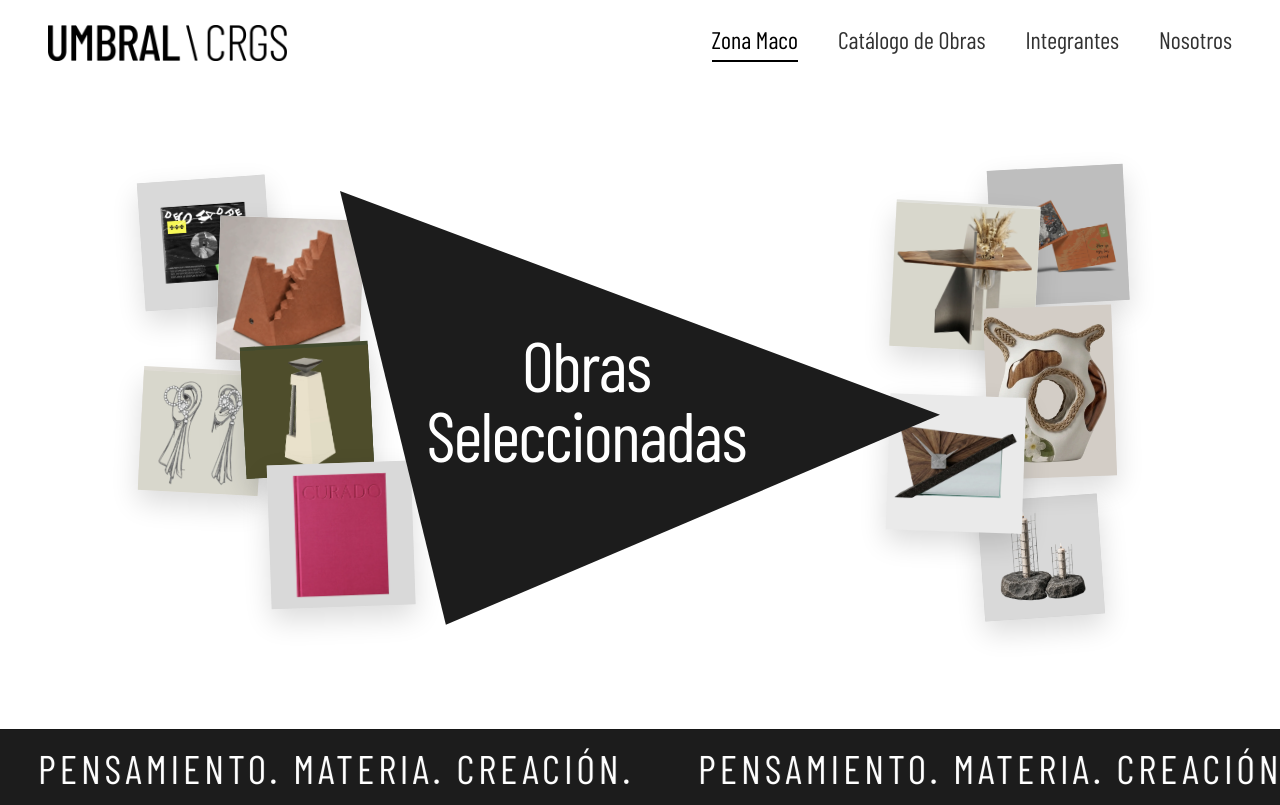
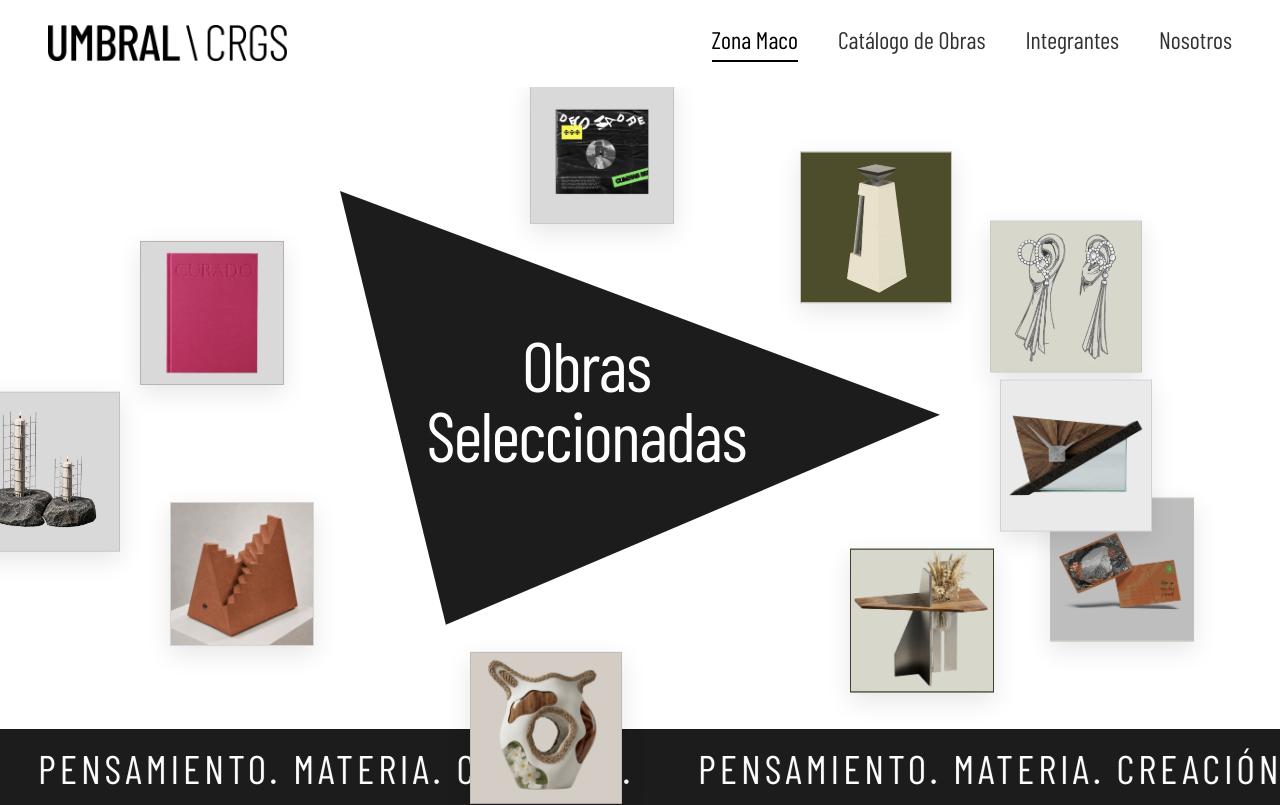
Before and after one commit to juankio/umbral-web, a Nuxt app: page /zona-maco in a window 1280 px wide. Shown: the top 805 px of the page. Built offline with nearby package versions, Linux system fonts and the light colour scheme; a web font is replaced by a local one.

Commit message:
fix(zona-maco): restaurar triangulo negro y despejar 10 obras 100% afuera del perimetro

```diff
--- a/components/zona-maco/ZonaMacoFloatingProjects.vue
+++ b/components/zona-maco/ZonaMacoFloatingProjects.vue
@@ -1,4 +1,6 @@
 <template>
+  <div>
+    <!-- Desktop Constellation (lg+): Agrupadas alrededor del título según Figma -->
     <div class="hidden lg:block absolute inset-0 pointer-events-none z-20 select-none">
       <div class="relative w-full h-full max-w-[1720px] mx-auto">
         <NuxtLink
@@ -6,14 +8,14 @@
           :key="project.to"
           :to="project.to"
           class="floating-card absolute pointer-events-auto group focus:outline-none cursor-pointer transition-all duration-300"
-        :class="[project.posClass, hoveredIndex === index ? '!z-[50] !rotate-0 scale-[1.08]' : '']"
+          :class="[project.posClass, hoveredIndex === index ? '!z-50' : '']"
           :aria-label="`Ver obra ${project.title}`"
           @mouseenter="handleMouseEnter(index)"
           @mouseleave="handleMouseLeave(index)"
         >
           <div
             :ref="(el) => setCardRef(el, index)"
-          class="w-full h-full relative overflow-hidden shadow-[0_12px_28px_rgba(0,0,0,0.14)] group-hover:shadow-[0_24px_48px_rgba(0,0,0,0.28)] transition-shadow duration-300 transform-gpu"
+            class="w-full h-full relative overflow-hidden border border-black/10 shadow-[0_8px_24px_rgba(0,0,0,0.1)] group-hover:scale-105 group-hover:shadow-[0_16px_36px_rgba(0,0,0,0.2)] transition-all duration-300 transform-gpu flex items-center justify-center"
             :style="{ backgroundColor: project.bg }"
           >
             <img
@@ -23,13 +25,45 @@
               loading="eager"
               draggable="false"
             />
-          <div class="absolute bottom-1.5 right-2 opacity-0 group-hover:opacity-100 transition-opacity duration-200 pointer-events-none">
-            <span class="font-barlow font-medium text-xs sm:text-sm text-black uppercase bg-white/90 px-1.5 py-0.5 shadow-xs">
+            <div class="absolute bottom-1.5 right-2 opacity-0 group-hover:opacity-100 transition-opacity duration-200 pointer-events-none z-10">
+              <span class="font-barlow font-medium text-xs sm:text-sm text-black uppercase bg-white/95 px-1.5 py-0.5 shadow-xs border border-black/5">
                 {{ project.title }}
               </span>
             </div>
           </div>
         </NuxtLink>
+      </div>
+    </div>
+
+    <!-- Mobile Gallery (< lg): Tira horizontal y grid compacta armónica sin desbordes -->
+    <div class="lg:hidden w-full max-w-2xl mx-auto px-4 mt-2 sm:mt-4 select-none">
+      <div class="flex sm:grid sm:grid-cols-5 gap-2.5 sm:gap-3 overflow-x-auto sm:overflow-visible pb-4 pt-1 px-1 no-scrollbar snap-x snap-mandatory">
+        <NuxtLink
+          v-for="project in projects"
+          :key="`mobile-${project.to}`"
+          :to="project.to"
+          class="group relative shrink-0 w-24 xs:w-28 sm:w-full aspect-square snap-center focus:outline-none transition-transform duration-200 active:scale-95"
+          :aria-label="`Ver obra ${project.title}`"
+        >
+          <div
+            class="w-full h-full relative overflow-hidden border border-black/10 shadow-[0_4px_16px_rgba(0,0,0,0.08)] group-hover:shadow-[0_12px_28px_rgba(0,0,0,0.18)] flex items-center justify-center transition-all duration-200"
+            :style="{ backgroundColor: project.bg }"
+          >
+            <img
+              :src="project.img"
+              :alt="project.title"
+              class="w-full h-full object-cover transition-transform duration-300 group-hover:scale-105"
+              loading="lazy"
+              draggable="false"
+            />
+            <div class="absolute bottom-1 right-1 pointer-events-none">
+              <span class="font-barlow font-medium text-[10px] text-black uppercase bg-white/90 px-1 py-0.2 shadow-2xs">
+                {{ project.title }}
+              </span>
+            </div>
+          </div>
+        </NuxtLink>
+      </div>
     </div>
   </div>
 </template>
@@ -46,80 +80,18 @@ interface FloatingProject {
   posClass: string
 }
 
-// 10 obras en dos clusters de collage superpuesto rodeando el triángulo oficial
+// 10 obras en constelación exterior segura abrazando el perímetro del triángulo (100% afuera)
 const projects: FloatingProject[] = [
-  // Cluster Izquierdo (5 obras superpuestas en capas)
-  {
-    to: '/obras/desmadre',
-    title: 'Desmadre',
-    img: '/images/figma-product-desmadre.webp',
-    bg: '#D3D3D3',
-    posClass: 'left-[9%] sm:left-[10%] lg:left-[11%] top-[12%] lg:top-[14%] w-24 sm:w-28 lg:w-32 aspect-square -rotate-4 z-10'
-  },
-  {
-    to: '/obras/encuadre',
-    title: 'Encuadre',
-    img: '/images/figma-product-encuadre.webp',
-    bg: '#EDEDED',
-    posClass: 'left-[15%] sm:left-[16%] lg:left-[17%] top-[18%] lg:top-[20%] w-28 sm:w-32 lg:w-36 aspect-square rotate-2 z-15'
-  },
-  {
-    to: '/obras/interconexion',
-    title: 'Interconexión',
-    img: '/images/figma-product-interconexion.webp',
-    bg: '#434B2E',
-    posClass: 'left-[17%] sm:left-[18%] lg:left-[19%] top-[38%] lg:top-[40%] w-24 sm:w-28 lg:w-32 aspect-square -rotate-3 z-20 bg-[#434B2E]'
-  },
-  {
-    to: '/obras/mai',
-    title: 'Mai',
-    img: '/images/figma-product-mai.webp',
-    bg: '#E2DFD8',
-    posClass: 'left-[9%] sm:left-[10%] lg:left-[11%] top-[42%] lg:top-[44%] w-22 sm:w-26 lg:w-30 aspect-square rotate-3 z-18 bg-[#E2DFD8]'
-  },
-  {
-    to: '/obras/curado',
-    title: 'Curado',
-    img: '/images/figma-product-curado.webp',
-    bg: '#DCDCDC',
-    posClass: 'left-[18%] sm:left-[19%] lg:left-[20%] xl:left-[21%] top-[56%] lg:top-[58%] w-24 sm:w-28 lg:w-32 xl:w-36 aspect-square -rotate-2 z-25'
-  },
-  // Cluster Derecho (5 obras superpuestas en capas)
-  {
-    to: '/obras/reliquia',
-    title: 'Reliquia',
-    img: '/images/figma-product-reliquia.webp',
-    bg: '#BEBEBE',
-    posClass: 'right-[10%] sm:right-[11%] lg:right-[12%] top-[10%] lg:top-[12%] w-26 sm:w-30 lg:w-34 aspect-square -rotate-3 z-10'
-  },
-  {
-    to: '/obras/roberto',
-    title: 'Roberto',
-    img: '/images/figma-product-roberto.webp',
-    bg: '#E5E5E0',
-    posClass: 'right-[17%] sm:right-[18%] lg:right-[19%] top-[16%] lg:top-[18%] w-28 sm:w-32 lg:w-36 aspect-square rotate-3 z-15 bg-[#E5E5E0]'
-  },
-  {
-    to: '/obras/sagaon',
-    title: 'Sagaón',
-    img: '/images/figma-product-sagaon.webp',
-    bg: '#D5CFC9',
-    posClass: 'right-[11%] sm:right-[12%] lg:right-[13%] top-[32%] lg:top-[34%] w-24 sm:w-28 lg:w-32 aspect-[3/4] -rotate-2 z-20'
-  },
-  {
-    to: '/obras/entretiempo',
-    title: 'Entretiempo',
-    img: '/images/figma-product-entretiempo.webp',
-    bg: '#EAEAEA',
-    posClass: 'right-[18%] sm:right-[19%] lg:right-[20%] top-[46%] lg:top-[48%] w-26 sm:w-30 lg:w-34 aspect-square rotate-2 z-25'
-  },
-  {
-    to: '/obras/cimiento',
-    title: 'Cimiento',
-    img: '/images/figma-product-cimiento.webp',
-    bg: '#D0D0D0',
-    posClass: 'right-[12%] sm:right-[13%] lg:right-[14%] top-[62%] lg:top-[64%] w-24 sm:w-28 lg:w-30 aspect-square -rotate-4 z-18'
-  }
+  { to: '/obras/desmadre', title: 'Desmadre', img: '/images/figma-product-desmadre.webp', bg: '#D9D9D9', posClass: 'lg:left-[calc(50%-100px)] xl:left-[calc(50%-110px)] lg:top-[calc(50%-310px)] xl:top-[calc(50%-330px)] w-28 sm:w-32 lg:w-36 aspect-square z-10' },
+  { to: '/obras/curado', title: 'Curado', img: '/images/figma-product-curado.webp', bg: '#CFC4BE', posClass: 'lg:left-[calc(50%-460px)] xl:left-[calc(50%-500px)] lg:top-[calc(50%-160px)] xl:top-[calc(50%-170px)] w-28 sm:w-32 lg:w-36 aspect-square z-15' },
+  { to: '/obras/cimiento', title: 'Cimiento', img: '/images/figma-product-cimiento.webp', bg: '#D9D9D9', posClass: 'lg:left-[calc(50%-630px)] xl:left-[calc(50%-680px)] lg:top-[calc(50%-20px)] xl:top-[calc(50%-20px)] w-32 sm:w-36 lg:w-40 aspect-square z-12' },
+  { to: '/obras/encuadre', title: 'Encuadre', img: '/images/figma-product-encuadre.webp', bg: '#EDEDED', posClass: 'lg:left-[calc(50%-430px)] xl:left-[calc(50%-470px)] lg:top-[calc(50%+80px)] xl:top-[calc(50%+90px)] w-28 sm:w-32 lg:w-36 aspect-square z-14' },
+  { to: '/obras/sagaon', title: 'Sagaón', img: '/images/figma-product-sagaon.webp', bg: '#D5CFC9', posClass: 'lg:left-[calc(50%-160px)] xl:left-[calc(50%-170px)] lg:top-[calc(50%+225px)] xl:top-[calc(50%+240px)] w-30 sm:w-34 lg:w-38 aspect-square z-16' },
+  { to: '/obras/interconexion', title: 'Interconexión', img: '/images/figma-product-interconexion.webp', bg: '#D9D9D9', posClass: 'lg:left-[calc(50%+140px)] xl:left-[calc(50%+160px)] lg:top-[calc(50%-240px)] xl:top-[calc(50%-260px)] w-30 sm:w-34 lg:w-38 aspect-square z-13' },
+  { to: '/obras/mai', title: 'Mai', img: '/images/figma-product-mai.webp', bg: '#E2DFD8', posClass: 'lg:left-[calc(50%+310px)] xl:left-[calc(50%+350px)] lg:top-[calc(50%-170px)] xl:top-[calc(50%-190px)] w-30 sm:w-34 lg:w-38 aspect-square z-11' },
+  { to: '/obras/entretiempo', title: 'Entretiempo', img: '/images/figma-product-entretiempo.webp', bg: '#EAEAEA', posClass: 'lg:left-[calc(50%+320px)] xl:left-[calc(50%+360px)] lg:top-[calc(50%-30px)] xl:top-[calc(50%-30px)] w-30 sm:w-34 lg:w-38 aspect-square z-15' },
+  { to: '/obras/roberto', title: 'Roberto', img: '/images/figma-product-roberto.webp', bg: '#434B2E', posClass: 'lg:left-[calc(50%+180px)] xl:left-[calc(50%+210px)] lg:top-[calc(50%+130px)] xl:top-[calc(50%+140px)] w-28 sm:w-32 lg:w-36 aspect-square z-14' },
+  { to: '/obras/reliquia', title: 'Reliquia', img: '/images/figma-product-reliquia.webp', bg: '#D7D7CC', posClass: 'lg:left-[calc(50%+370px)] xl:left-[calc(50%+410px)] lg:top-[calc(50%+80px)] xl:top-[calc(50%+90px)] w-28 sm:w-32 lg:w-36 aspect-square z-12' }
 ]
 
 const cardEls = ref<HTMLElement[]>([])
--- a/components/zona-maco/ZonaMacoHero.vue
+++ b/components/zona-maco/ZonaMacoHero.vue
@@ -3,16 +3,16 @@
     id="hero-triangle"
     class="relative w-full min-h-[calc(100vh-80px)] lg:h-[calc(100vh-80px)] bg-white flex flex-col justify-between items-center select-none overflow-hidden"
   >
-    <!-- Área central del Hero con el triángulo oficial y las 10 obras en collage -->
-    <div class="relative w-full flex-1 flex items-center justify-center px-4 sm:px-8 py-4 sm:py-6">
-      <!-- 10 obras en collage superpuesto de galería a sangre -->
+    <!-- Área central del Hero con el triángulo oficial y las 10 obras circundantes -->
+    <div class="relative w-full flex-1 flex flex-col items-center justify-center px-4 sm:px-8 py-6 lg:py-0">
+      <!-- Triángulo negro oficial (#1C1C1C) con titular 'Obras Seleccionadas' en blanco -->
+      <ZonaMacoHeroTriangle class="relative z-10 my-4 lg:my-0" />
+
+      <!-- Las 10 obras en constelación perimetral (desktop) y tira compacta (mobile) -->
       <ZonaMacoFloatingProjects />
-
-      <!-- Triángulo negro oficial (#1C1C1C) con 'Obras Seleccionadas' -->
-      <ZonaMacoHeroTriangle class="relative z-30" />
     </div>
 
-    <!-- Marquee arquitectónico al pie reutilizable (barra negra por defecto) -->
+    <!-- Marquee arquitectónico al pie reutilizable (barra negra universal) -->
     <AppMarquee />
   </section>
 </template>
```
Lines whose indentation alone changed are shown as unchanged.
